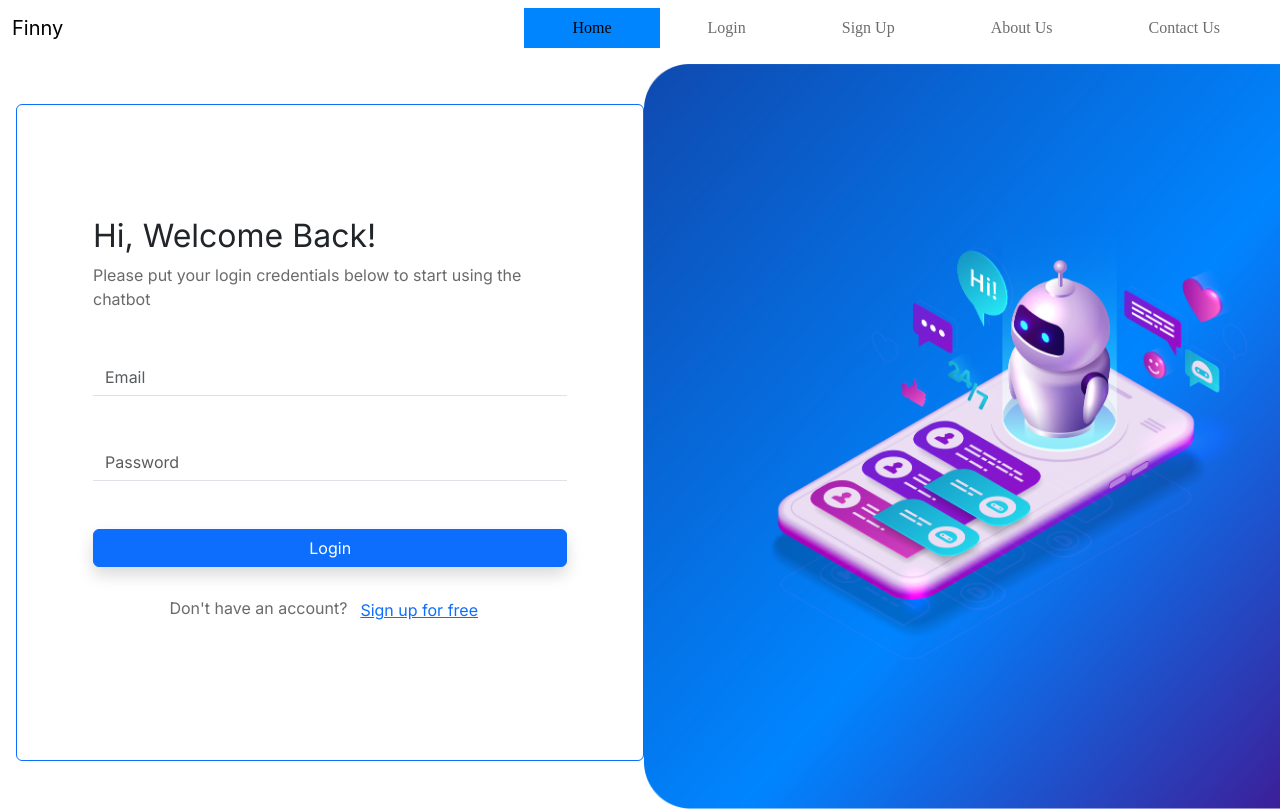
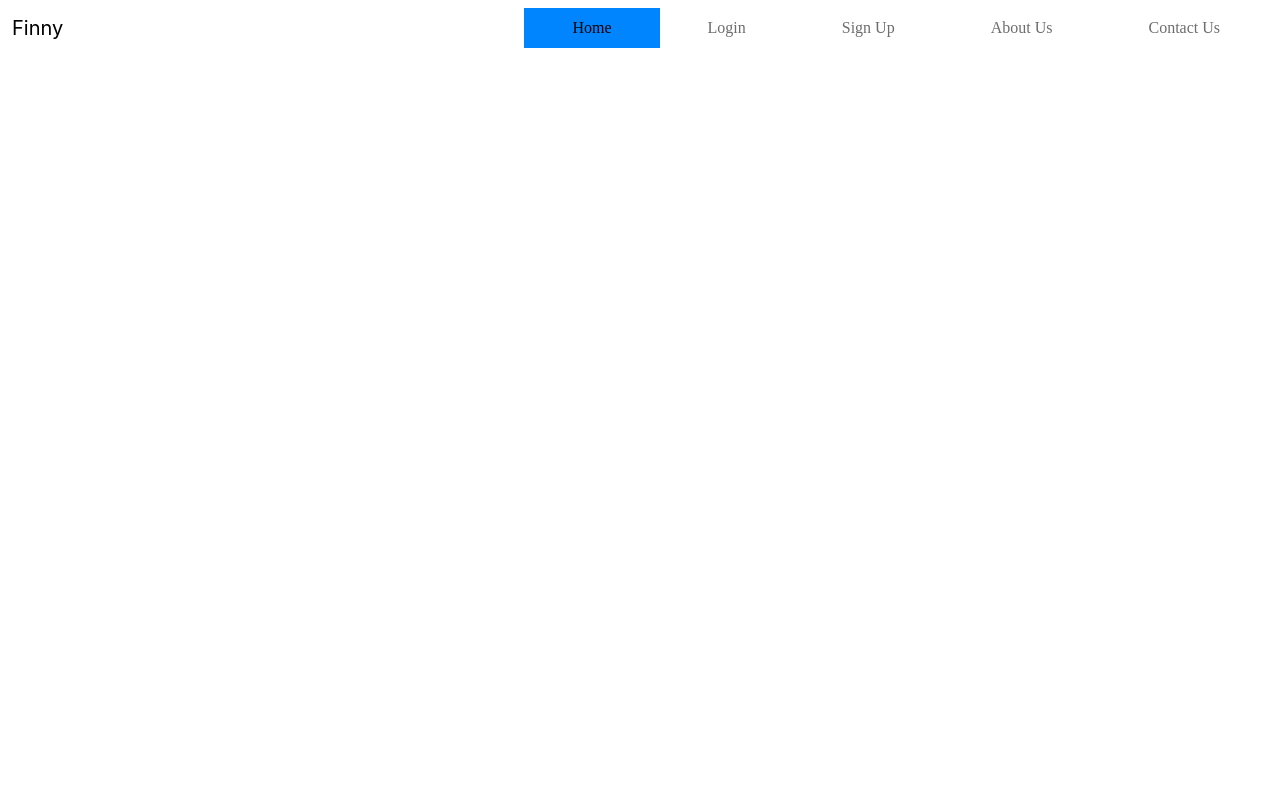
Before and after one commit to GouravChaki/Finny_Chatbot, a React (Create React App) app in the folder frontend/: page / in a window 1280 px wide. Built offline with nearby package versions, Linux system fonts and the light colour scheme.

Commit message:
React Rendering added for login and signup

```diff
--- a/frontend/package.json
+++ b/frontend/package.json
@@ -8,6 +8,7 @@
     "@testing-library/user-event": "^13.5.0",
     "react": "^18.2.0",
     "react-dom": "^18.2.0",
+    "react-router-dom": "^6.10.0",
     "react-scripts": "5.0.1",
     "web-vitals": "^2.1.4"
   },
--- a/frontend/src/App.js
+++ b/frontend/src/App.js
@@ -3,13 +3,23 @@ import './App.css';
 import Login from './Components/Login/Login';
 import Signup from './Components/Signup/Signup';
 import Navbar from './Components/Navbar/Navbar';
+import {
+  BrowserRouter as Router,
+  Routes,
+  Route,
+  Link
+} from "react-router-dom";
 function App() {
   return (
-    <>
+    <Router>
     <Navbar/>
-    <Login />
-    {/* <Signup/> */}
-    </>
+    <Routes>
+      <Route path="/login" element={<Login/>}></Route>
+    </Routes>
+    <Routes>
+      <Route path="/signup" element={<Signup/>}></Route>
+    </Routes>
+    </Router>
   );
 }
 
--- a/frontend/src/Components/Navbar/Navbar.js
+++ b/frontend/src/Components/Navbar/Navbar.js
@@ -1,7 +1,4 @@
-// import Container from 'react-bootstrap/Container';
-// import Nav from 'react-bootstrap/Nav';
-// import Navbar from 'react-bootstrap/Navbar';
-// import NavDropdown from 'react-bootstrap/NavDropdown';
+import { Link } from 'react-router-dom'
 import './Navbar.css'
 
 function Navbar() {
@@ -15,9 +12,9 @@ function Navbar() {
           </button>
           <div class="collapse navbar-collapse" id="navbarSupportedContent">
             <div class="navbar-nav ms-auto">
-              <a class="nav-link active px-5" aria-current="page" href="#" >Home</a>
-              <a class="nav-link px-5" href="#">Login</a>
-              <a class="nav-link px-5" href="#">Sign Up</a>
+              <Link class="nav-link active px-5" aria-current="page" to="/" >Home</Link>
+              <Link class="nav-link px-5" to="/login">Login</Link>
+              <Link class="nav-link px-5" to="/signup">Sign Up</Link>
               <a class="nav-link px-5" href="#">About Us</a>
               <a class="nav-link px-5" href="#">Contact Us</a>
             </div>
```
Also changed, not shown: 1 other file (tests, documents, lock files or other folders).
